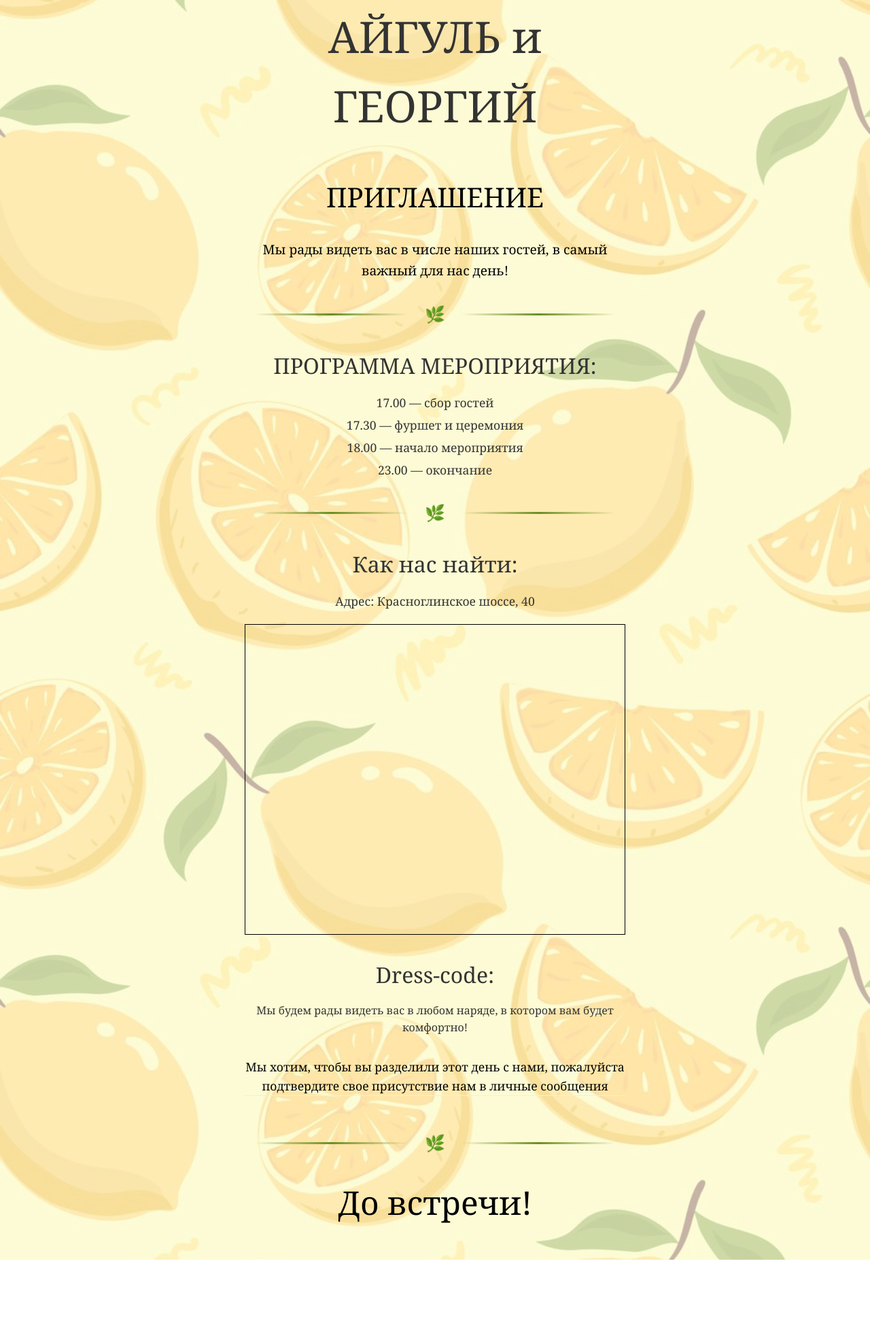
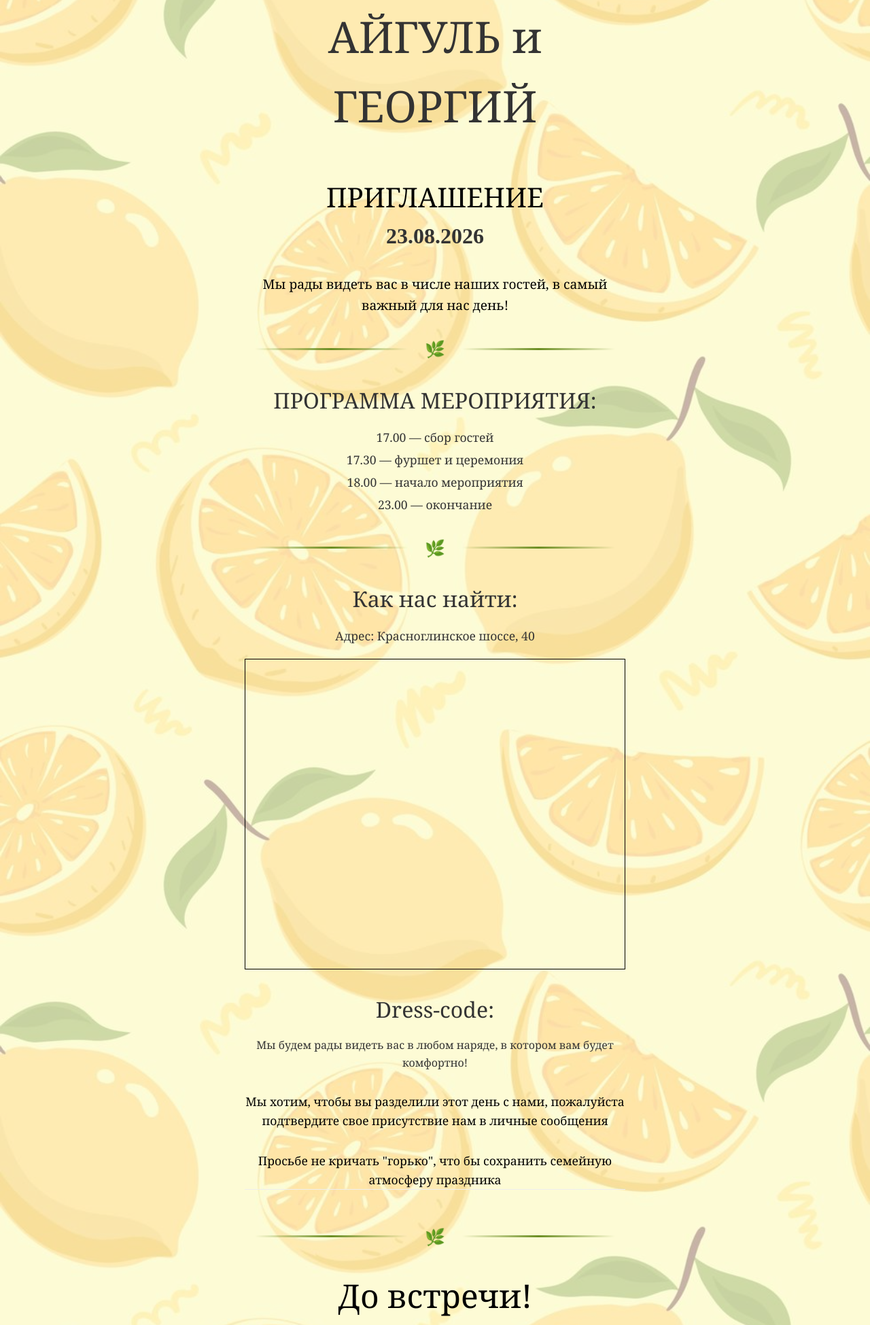
Before and after one commit to EgorSuncheleev/Invite, a website built with Vite: page index.html in a window 1280 px wide. Shown: the part 17-1966 px from the top of the page at 68% size. Before the commit the page ends 1870 px from the top, so only its background shows below. Built offline with nearby package versions, Linux system fonts and the light colour scheme.

Commit message:
NewCommit2

```diff
--- a/index.html
+++ b/index.html
@@ -13,6 +13,7 @@
         <header class="header">
             <h1 class="names">АЙГУЛЬ и ГЕОРГИЙ</h1>
             <h2 class="title">ПРИГЛАШЕНИЕ</h2>
+            <h2 class="subtitle">23.08.2026</h2>
         </header>
 
         <div class="content">
@@ -47,7 +48,9 @@
             <div class="section map-section">
                 <h3>Как нас найти:</h3>
                 <div class="map-section-title">Адрес: Красноглинское шоссе, 40</div>
-                <iframe src="https://yandex.ru/map-widget/v1/?um=constructor%3A45f0d24d63f79358a962b03a5e1ed7e6577d37fa160423d0d8a6f834469cb496&amp;source=constructor" width="807" height="457" frameborder="0"></iframe>
+                <iframe
+                    src="https://yandex.ru/map-widget/v1/?um=constructor%3A45f0d24d63f79358a962b03a5e1ed7e6577d37fa160423d0d8a6f834469cb496&amp;source=constructor"
+                    width="807" height="457" frameborder="0"></iframe>
             </div>
 
             <div class="section">
@@ -55,7 +58,10 @@
                 <p>Мы будем рады видеть вас в любом наряде, в котором вам будет комфортно!</p>
             </div>
 
-            <p class="rsvp">Мы хотим, чтобы вы разделили этот день с нами, пожалуйста подтвердите свое присутствие нам в личные сообщения</p>
+            <p class="rsvp">Мы хотим, чтобы вы разделили этот день с нами, пожалуйста подтвердите свое присутствие нам в
+                личные сообщения</p>
+
+            <p class="rsvp">Просьбе не кричать "горько", что бы сохранить семейную атмосферу праздника</p>
         </div>
 
         <footer class="footer">
--- a/src/style.css
+++ b/src/style.css
@@ -52,6 +52,11 @@ body::before {
   font-weight: 400;
   text-transform: uppercase;
   color: #000000;
+}
+
+.subtitle {
+  font-size: 2rem;
+  font-family: 'Times New Roman', Times, serif;
 }
 
 .greeting {
```
Lines whose indentation alone changed are shown as unchanged.
